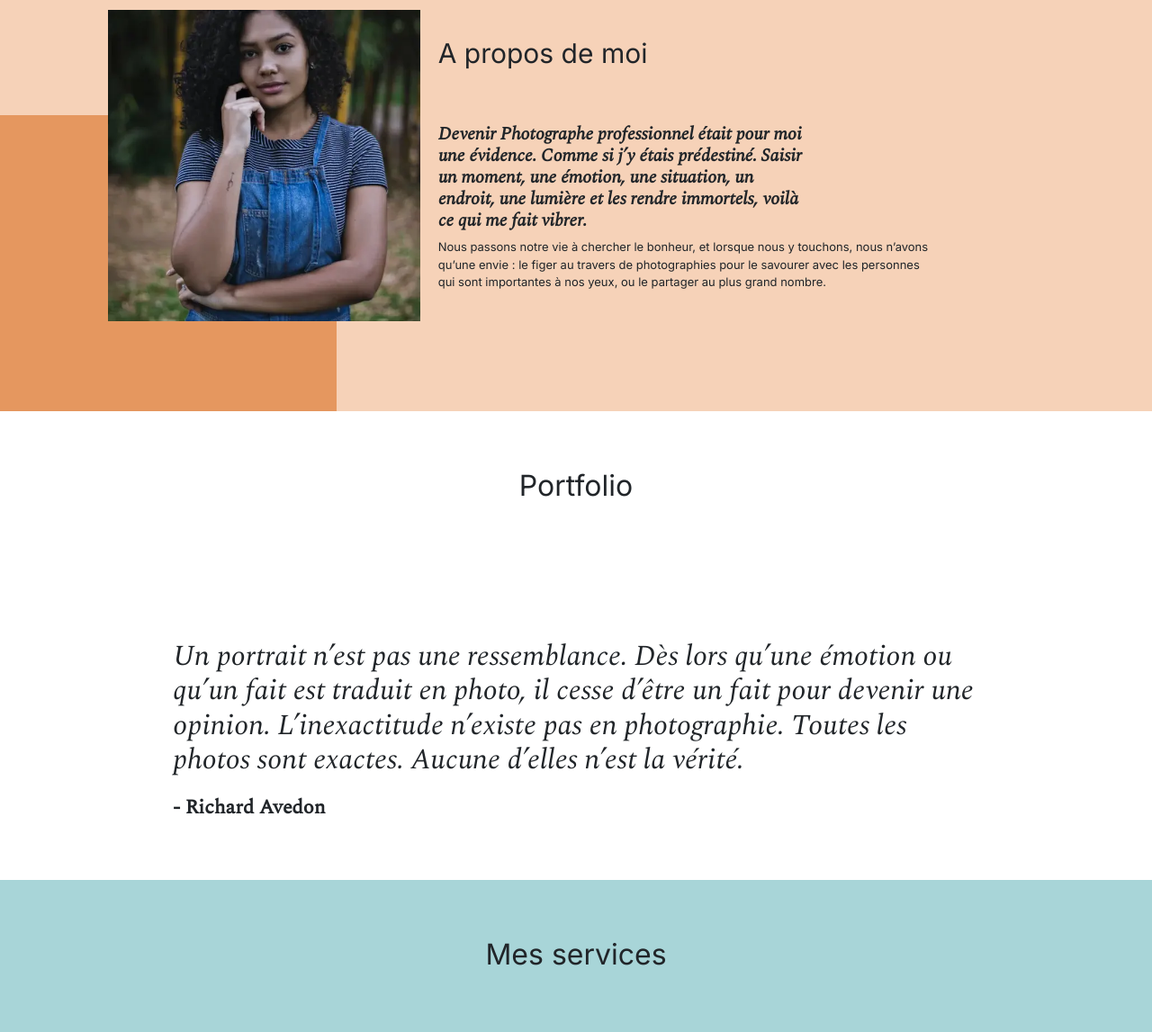
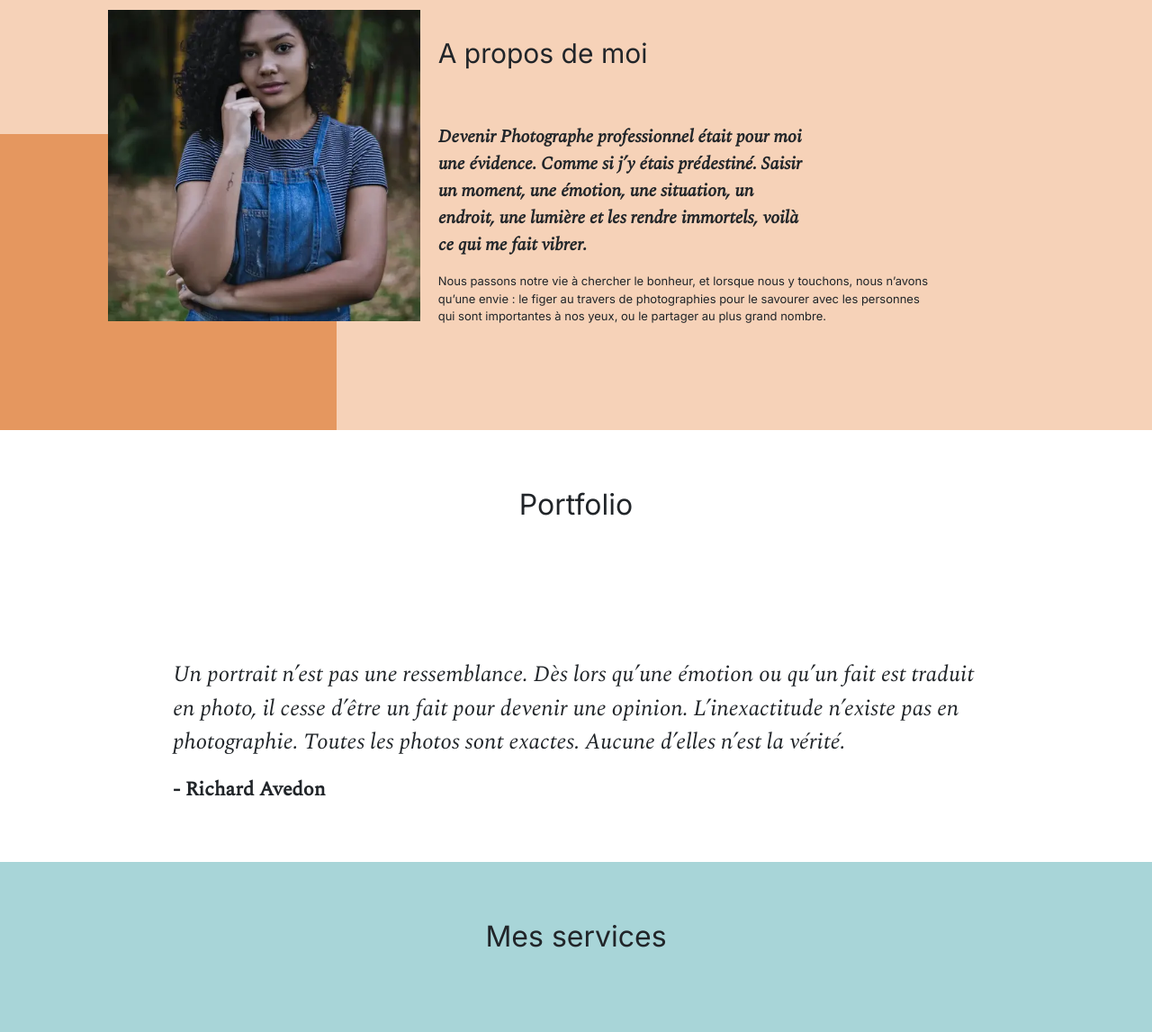
Before and after one commit to mouss21/ZackpojetOpen9Nina_Carducci, a plain HTML site: page index.html in a window 1280 px wide. Shown: the part 780-1927 px from the top of the page at 90% size. Drawn offline with nearby package versions, Linux system fonts and the light colour scheme; a script that the page names is missing.

Commit message:
chagement

```diff
--- a/assets/style.css
+++ b/assets/style.css
@@ -132,7 +132,8 @@ body{
 .quote__text{
     font-family:Spectral;
     font-style:italic;
-    font-weight:300;
+    font-weight:500;
+    font-size: 25px;
 }
 .quote__author{
     font-family:Spectral;
--- a/index.html
+++ b/index.html
@@ -175,9 +175,9 @@
 			</div>
 			<div id="about-me">
 				<h2 class="about-me__title">A propos de moi</h2>
-				<h3 class="about-me__introduction">Devenir Photographe professionnel était pour moi une évidence. Comme si j’y étais
+				<blockquote class="about-me__introduction">Devenir Photographe professionnel était pour moi une évidence. Comme si j’y étais
 					prédestiné. Saisir un moment, une émotion, une situation, un endroit, une lumière et les rendre
-					immortels, voilà ce qui me fait vibrer.</h3>
+					immortels, voilà ce qui me fait vibrer.</blockquote>
 				<p>Nous passons notre vie à chercher le bonheur, et lorsque nous y touchons, nous n’avons qu’une envie :
 					le
 					figer au travers de photographies pour le savourer avec les personnes qui sont importantes à nos
@@ -221,12 +221,10 @@
 			</div>
 			<div class="quote">
 				<figure>
-					<blockquote>
-						<h2 class="quote__text">Un portrait n’est pas une ressemblance. Dès lors qu’une émotion ou qu’un
-							fait est traduit en photo, il cesse d’être un fait pour devenir une opinion. L’inexactitude
-							n’existe pas en photographie. Toutes les photos sont exactes. Aucune d’elles n’est la
-							vérité.
-						</h2>
+					<blockquote class="quote__text">Un portrait n’est pas une ressemblance. Dès lors qu’une émotion ou qu’un
+						fait est traduit en photo, il cesse d’être un fait pour devenir une opinion. L’inexactitude
+						n’existe pas en photographie. Toutes les photos sont exactes. Aucune d’elles n’est la
+						vérité.
 					</blockquote>
 					<figcaption class="quote__author">- Richard Avedon</figcaption>
 				</figure>
@@ -275,9 +273,8 @@
 		</div>
 		<div class="quote">
 			<figure>
-				<blockquote>
-					<h2 class="quote__text">De manière inconsciente, je crois, je guette un regard, une expression, des
-						traits ou une nostalgie capable de résumer ou plus exactement de révéler une vie</h2>
+				<blockquote class="quote__text">De manière inconsciente, je crois, je guette un regard, une expression, des
+					traits ou une nostalgie capable de résumer ou plus exactement de révéler une vie
 				</blockquote>
 				<figcaption class="quote__author">- Richard Avedon</figcaption>
 			</figure>
```
